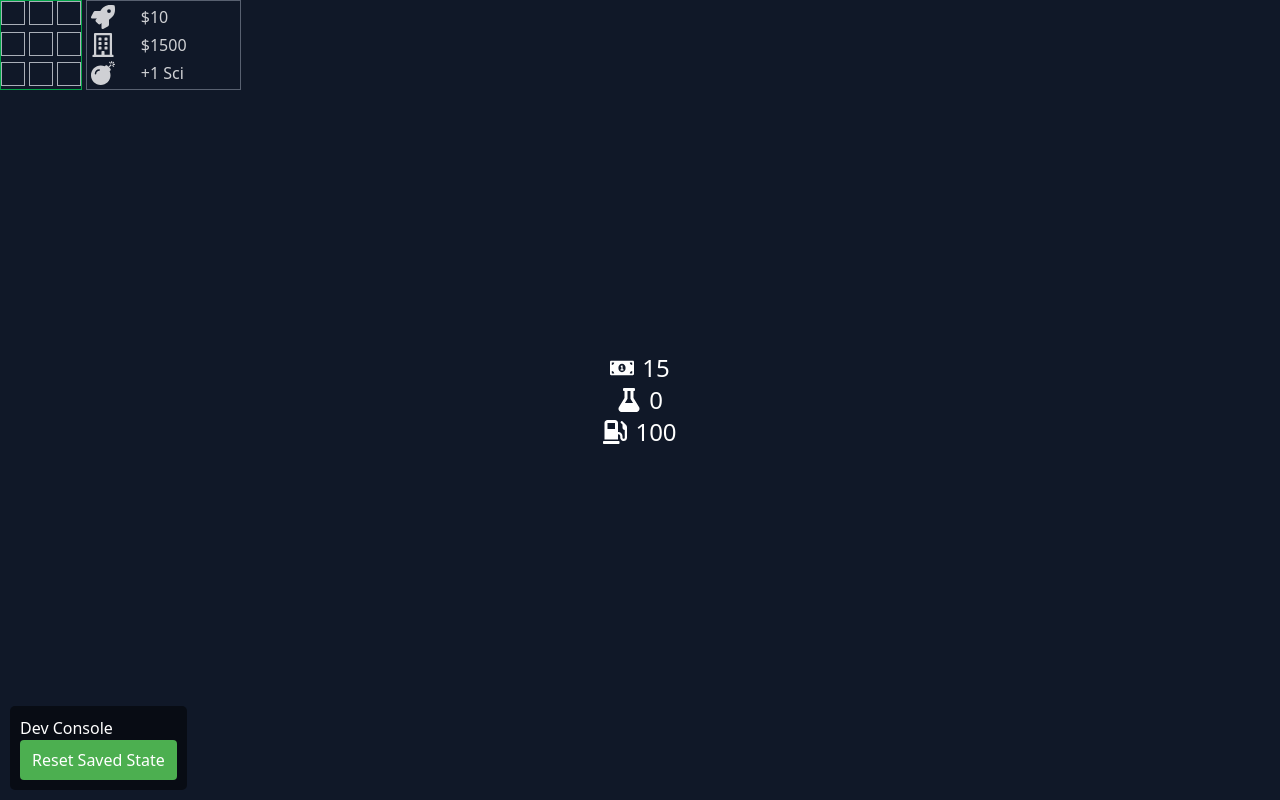
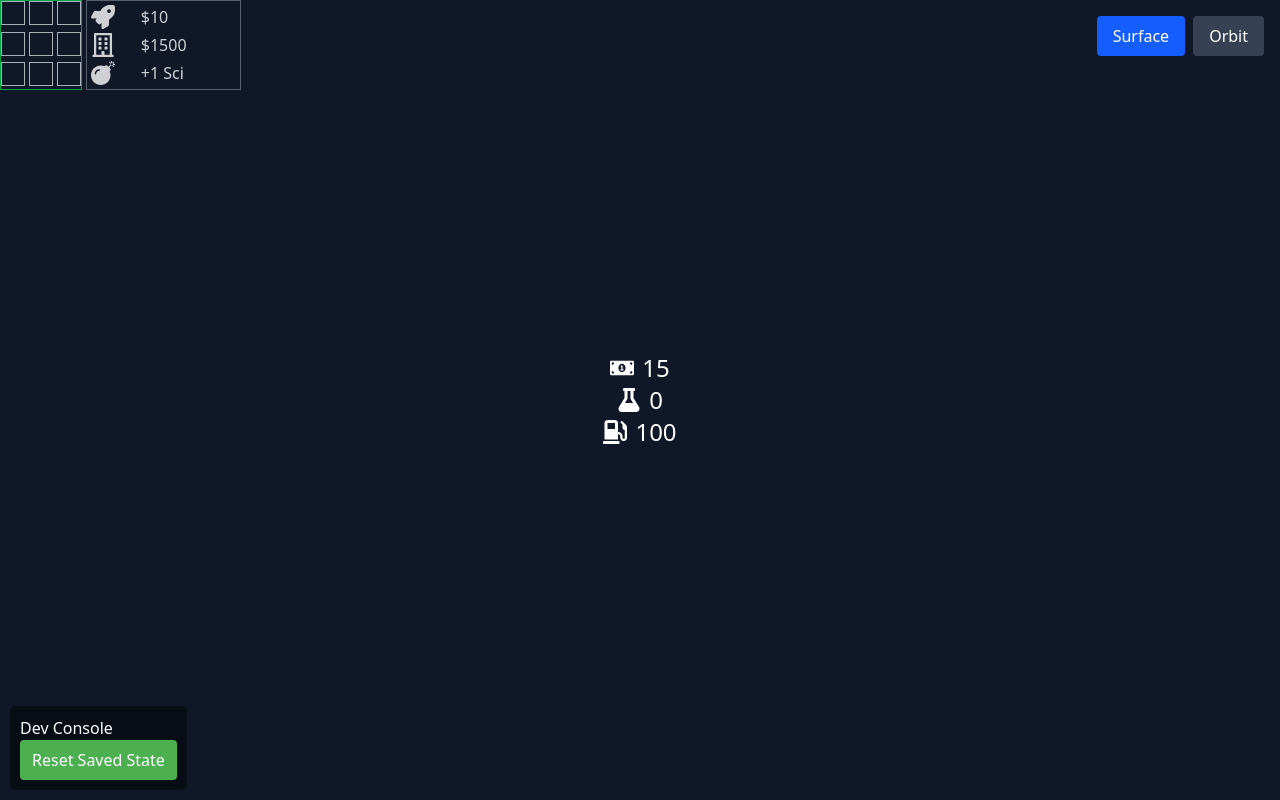
Before and after one commit to barro32/space-clicker, a React (Vite) app: page / in a window 1280 px wide. Built offline with nearby package versions, Linux system fonts and the light colour scheme.

Commit message:
feat(ui): Create View Switcher Component

```diff
--- a/src/App.tsx
+++ b/src/App.tsx
@@ -6,7 +6,7 @@ import { DevConsole } from './DevConsole'
 
 
 export function App() {
-  const { money, science, fuel, tick, availableUpgrades, selectUpgrade } = useGameStore()
+  const { money, science, fuel, tick, availableUpgrades, selectUpgrade, currentView, setView } = useGameStore()
 
   useEffect(() => {
     const interval = setInterval(tick, 1000)
@@ -20,6 +20,9 @@ export function App() {
       // Ensure spaceStations is initialized
       if (!state.spaceStations) {
         state.spaceStations = [];
+      }
+      if (!state.currentView) {
+        state.currentView = "surface";
       }
       // Re-hydrate availableUpgrades
       if (state.availableUpgrades && state.availableUpgrades.length > 0) {
@@ -37,6 +40,7 @@ export function App() {
         money: state.money,
         science: state.science,
         fuel: state.fuel,
+        currentView: state.currentView,
         rockets: state.rockets,
         nextRocketId: state.nextRocketId,
         rocketCost: state.rocketCost,
@@ -64,7 +68,21 @@ export function App() {
 
   return (
     <div className="relative min-h-screen flex flex-col gap-4 items-center justify-center bg-gray-900 text-white overflow-hidden">
-      <SpaceportView />
+      <div className="absolute top-4 right-4 flex gap-2 z-20">
+        <button
+          onClick={() => setView("surface")}
+          className={`px-4 py-2 rounded ${currentView === "surface" ? "bg-blue-600" : "bg-gray-700 hover:bg-gray-600"}`}
+        >
+          Surface
+        </button>
+        <button
+          onClick={() => setView("orbit")}
+          className={`px-4 py-2 rounded ${currentView === "orbit" ? "bg-blue-600" : "bg-gray-700 hover:bg-gray-600"}`}
+        >
+          Orbit
+        </button>
+      </div>
+      {currentView === "surface" ? <SpaceportView /> : <div className="text-4xl">Orbit View (Coming Soon)</div>}
       <div className="z-10">
         <p className="flex justify-center items-center text-2xl">
           <FaMoneyBillAlt className="mr-2"/> {money}
--- a/src/useGameStore.ts
+++ b/src/useGameStore.ts
@@ -65,6 +65,7 @@ export interface GameState {
   money: number
   science: number
   fuel: number;
+  currentView: "surface" | "orbit";
   rockets: ({ id: number } | null)[];
   nextRocketId: number;
   rocketCost: number
@@ -84,6 +85,7 @@ export interface GameState {
   upgradeScienceRequirement: number;
   getUpgradeScienceRequirement: () => number;
   getCurrentSpaceportCost: () => number;
+  setView: (view: "surface" | "orbit") => void;
   tick: () => void
   buildRocket: () => void
   buildSpaceport: () => void
@@ -102,6 +104,7 @@ export const useGameStore = create<GameState>((set, get) => ({
   money: 10,
   science: 0,
   fuel: 100,
+  currentView: "surface",
   rockets: [],
   nextRocketId: 0,
   rocketCost: 10,
@@ -289,4 +292,5 @@ export const useGameStore = create<GameState>((set, get) => ({
     const state = get();
     return Math.round(state.spaceportCost * Math.pow(1.5, state.spaceports.length));
   },
+  setView: (view: "surface" | "orbit") => set({ currentView: view }),
 }))
```
Also changed, not shown: 1 other file (tests, documents, lock files or other folders).
